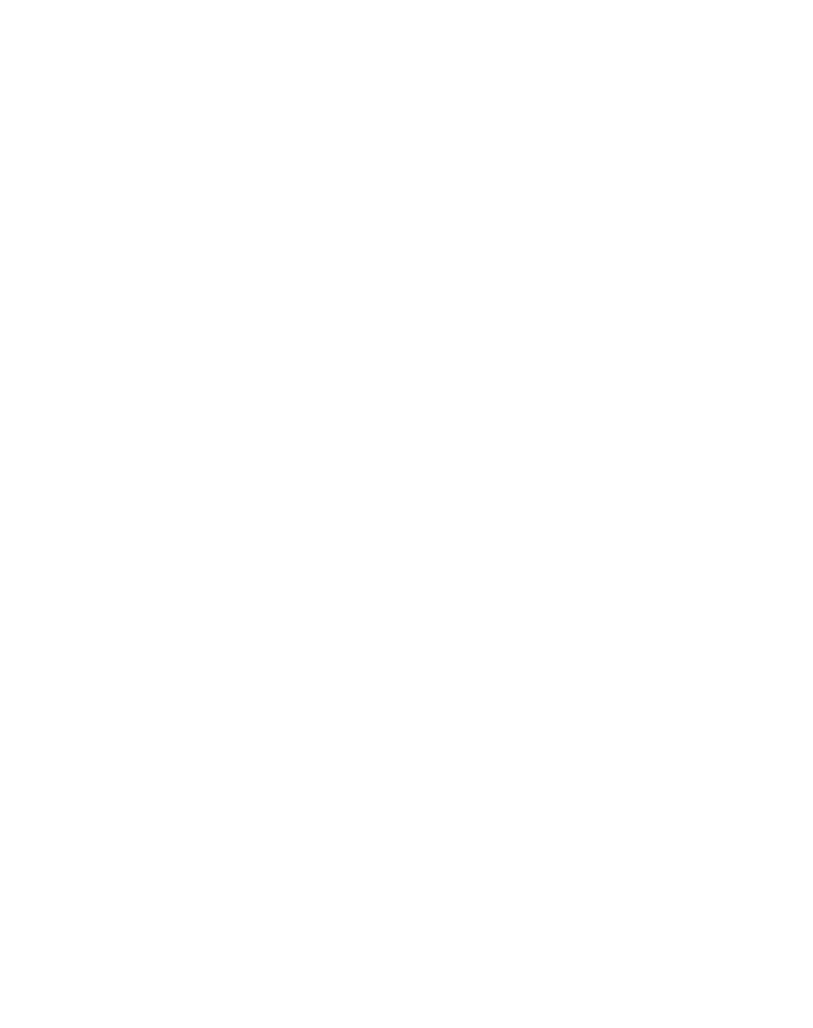
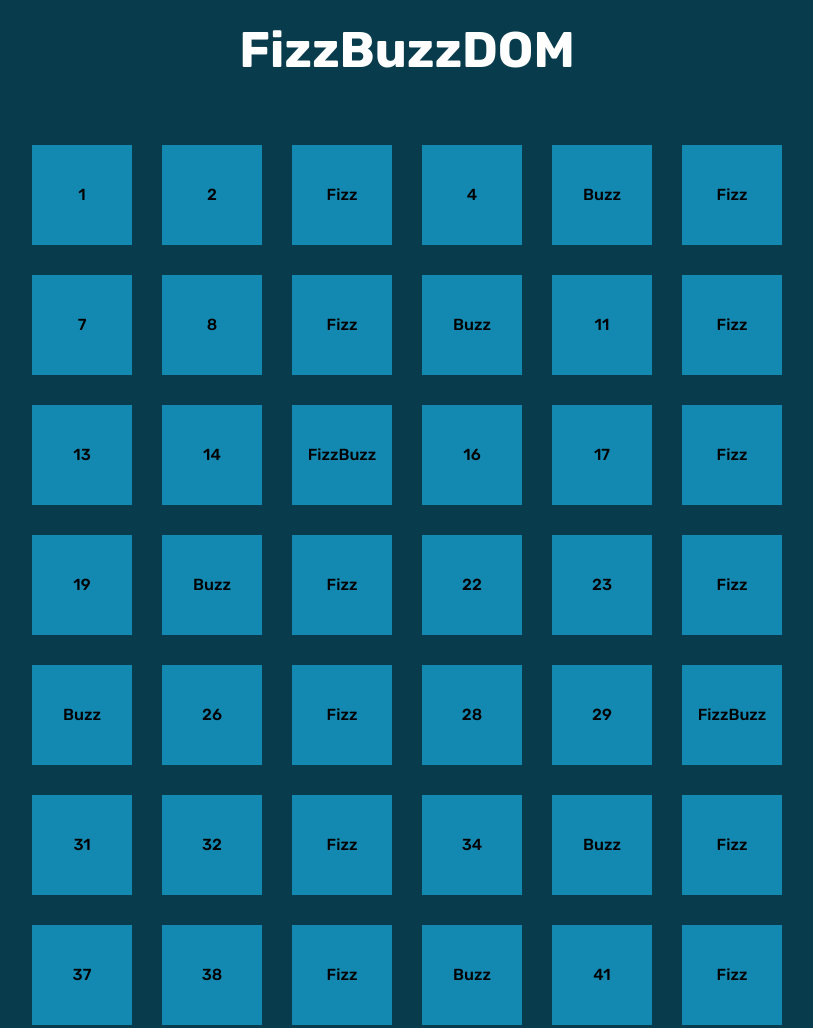
Before and after one commit to fds909/-js-fizzbuzzdom, a plain HTML site: page index.html in a window 1280 px wide. Shown: the top 1028 px of the page, without its empty margins (233-1046 px from the left). Before the commit the page ends 800 px from the top, so only its background shows below. Drawn offline with Linux system fonts and the light colour scheme.

Commit message:
milestone 2

```diff
--- a/css/style.css
+++ b/css/style.css
@@ -4,3 +4,37 @@
     padding: 0;
     box-sizing: border-box;
 }
+
+/* Commons */
+body {
+    font-family: 'Rubik', sans-serif;
+    font-size: 60px;
+    margin-top: 20px;
+    margin-bottom: 50px;
+    background-color: #083b4c;
+}
+
+h1 {
+    font-size: 50px;
+    color: white;
+    text-align: center;
+    margin-bottom: 50px;
+}
+
+.item-container {
+    width: 70%;
+    margin: 0 auto;
+    display: flex;
+    flex-wrap: wrap;
+    justify-content: center;
+}
+
+.item {
+    font-size: 16px;
+    width: 100px;
+    height: 100px;
+    margin: 15px;
+    background-color: #1389b2;
+    text-align: center;
+    line-height: 100px;
+}
--- a/index.html
+++ b/index.html
@@ -14,6 +14,14 @@
 </head>
 <body>
 
+    <h1>FizzBuzzDOM</h1>
+
+    <main>
+        <div class="item-container">
+            <!-- <div class="item"></div> -->
+        </div>
+    </main>
+
     <script type="text/javascript" src="js/script.js"></script>
 </body>
 </html>
--- a/js/script.js
+++ b/js/script.js
@@ -11,17 +11,22 @@
     per i multipli di 5 e per i valori che sono sia multipli di 3 che di 5.
 */
 
+let container = document.querySelector(".item-container");
+
 for (let i=1; i<=100; i++) {
 
     if ( (i % 3 == 0) && (i % 5 == 0)) {
+        container.innerHTML += `<div class="item">FizzBuzz</div>`;
         console.log("FizzBuzz");
     } else if (i % 3 == 0) {
+        container.innerHTML += `<div class="item">Fizz</div>`;
         console.log("Fizz");
     } else if (i % 5 == 0) {
+        container.innerHTML += `<div class="item">Buzz</div>`;
         console.log("Buzz");
     } else {
+        container.innerHTML += `<div class="item">${i}</div>`;
         console.log(i);
     }
 
-
 }
```
